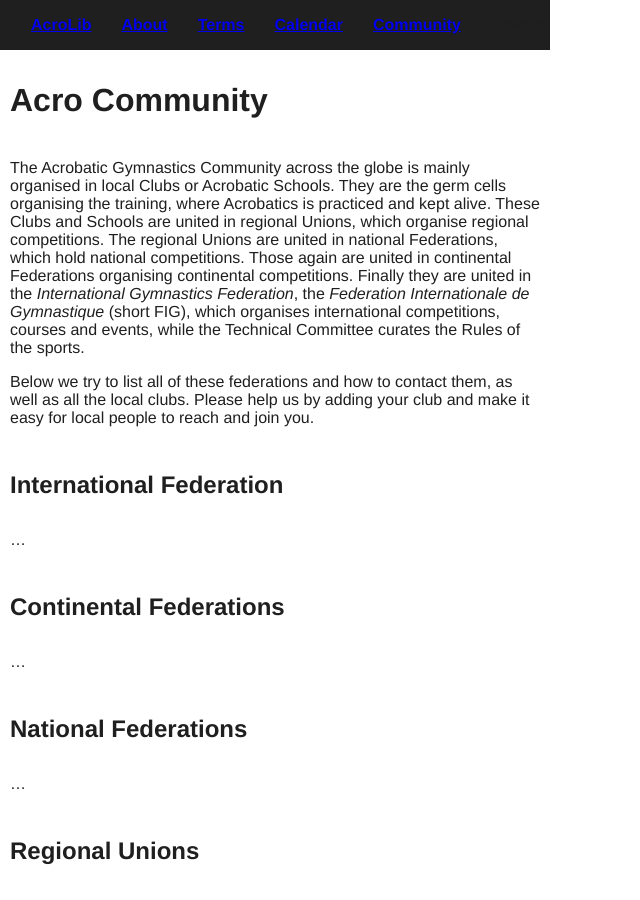
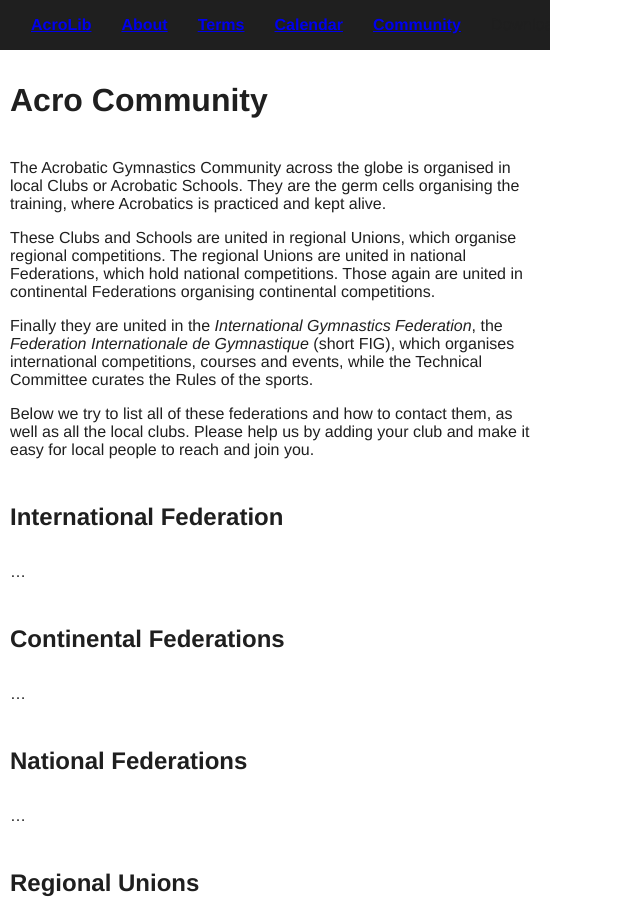
Before and after one commit to floshin/acrolib, a Jekyll site: the page built from community.md, in a window 1280 px wide and 900 px high. Shown: the whole window, without its empty margins (0-640 px from the left). Built offline with Jekyll 4.4.1, drawn with Linux system fonts in a browser that asks for light colours; our own code applies the rules of GitHub Pages for plain Markdown files; some of the changed text lies outside the part shown.

Commit message:
Update community.md

```diff
--- a/community.md
+++ b/community.md
@@ -1,6 +1,10 @@
 # Acro Community
 
-The Acrobatic Gymnastics Community across the globe is mainly organised in local Clubs or Acrobatic Schools. They are the germ cells organising the training, where Acrobatics is practiced and kept alive. These Clubs and Schools are united in regional Unions, which organise regional competitions. The regional Unions are united in national Federations, which hold national competitions. Those again are united in continental Federations organising continental competitions. Finally they are united in the *International Gymnastics Federation*, the *Federation Internationale de Gymnastique* (short FIG), which organises international competitions, courses and events, while the Technical Committee curates the Rules of the sports.
+The Acrobatic Gymnastics Community across the globe is organised in local Clubs or Acrobatic Schools. They are the germ cells organising the training, where Acrobatics is practiced and kept alive.
+
+These Clubs and Schools are united in regional Unions, which organise regional competitions. The regional Unions are united in national Federations, which hold national competitions. Those again are united in continental Federations organising continental competitions.
+
+Finally they are united in the *International Gymnastics Federation*, the *Federation Internationale de Gymnastique* (short FIG), which organises international competitions, courses and events, while the Technical Committee curates the Rules of the sports.
 
 Below we try to list all of these federations and how to contact them, as well as all the local clubs. Please help us by adding your club and make it easy for local people to reach and join you.
 
@@ -55,7 +59,7 @@ Below we try to list all of these federations and how to contact them, as well a
 
 * Coburger Turnerschaft 1861 e.V.
 * DJK Weiden
-* DJK-TSV Kersbach
+* [DJK-TSV Kersbach](http://www.djk-kersbach.de/)
 * TSV 1860 Weissenburg e.V.
 *
 
```
Also changed, not shown: other parts of community.md (+1 -1 lines).
